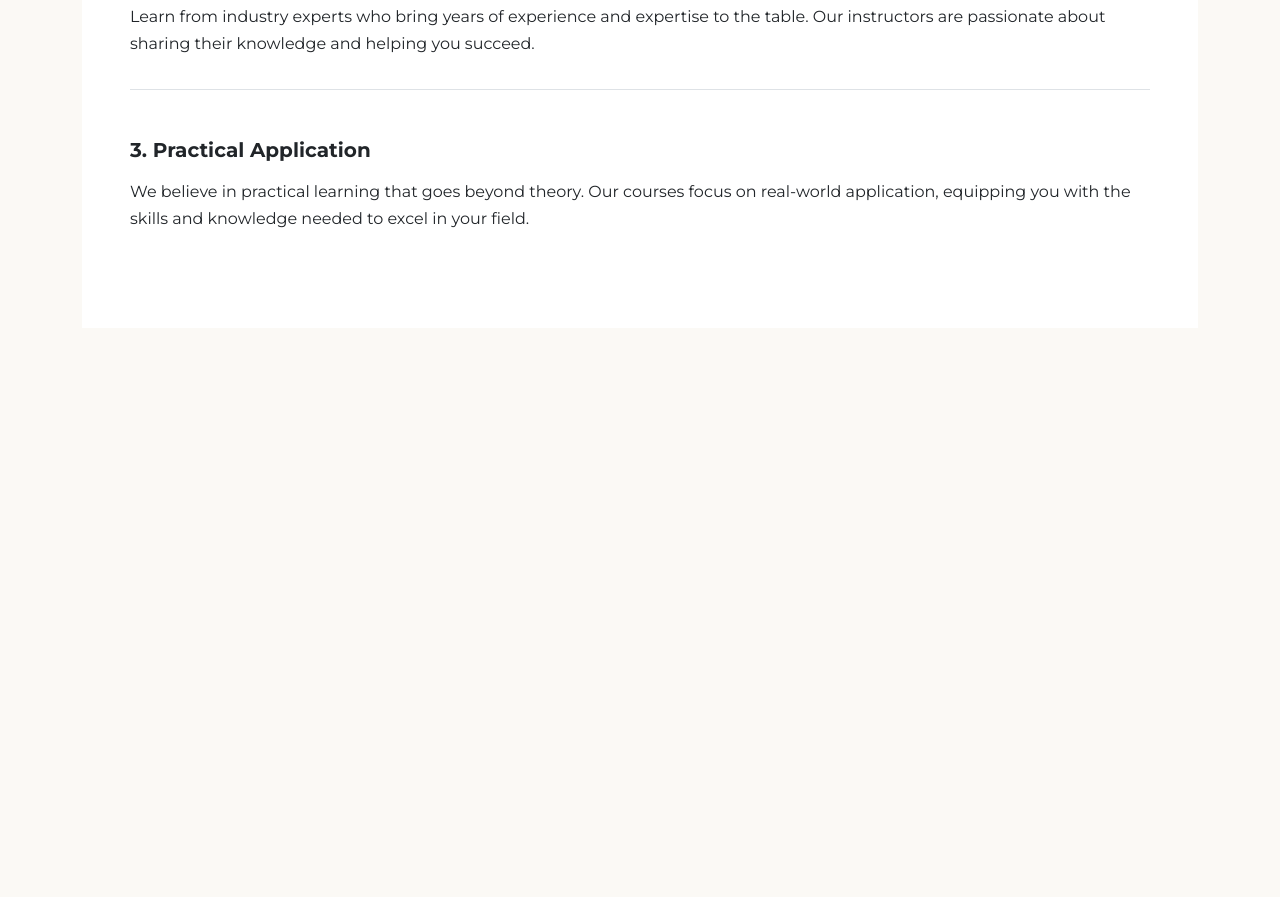
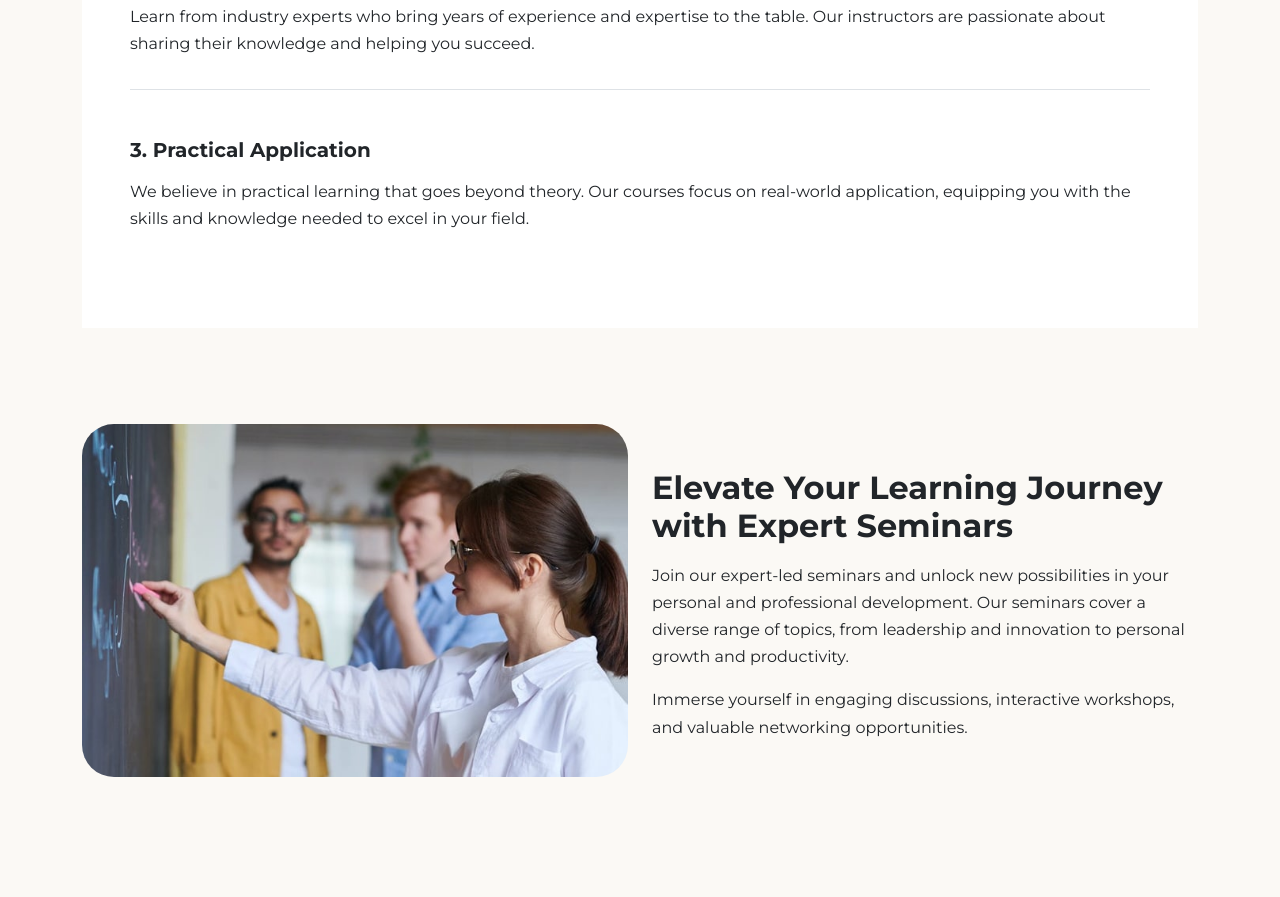
Before and after one commit to wastardy/corso_website, a website: page index.html in a window 1280 px wide. Shown: the part 3455-4352 px from the top of the page. Before the commit the page ends 3783 px from the top, so only its background shows below. Drawn offline with nearby package versions, Linux system fonts and the light colour scheme; files that its build step writes are made by us from their sources.

Commit message:
add second details section

```diff
--- a/index.html
+++ b/index.html
@@ -448,7 +448,33 @@
             </div>
         </section>
 
-
+        <!-- Details 2 -->
+        <section class="details py-6 bg-light">
+            <div class="container">
+                <div class="row">
+                    <div class="col-lg-6">
+                        <img
+                            src="./images/audience.jpg"
+                            alt="instructor"
+                            class="img-fluid rounded-5 mb-4"
+                        />
+                    </div>
+                    <div class="col-lg-6 d-flex flex-column justify-content-center">
+                        <h2>Elevate Your Learning Journey with Expert Seminars</h2>
+                        <p>
+                            Join our expert-led seminars and unlock new possibilities in your
+                            personal and professional development. Our seminars cover a
+                            diverse range of topics, from leadership and innovation to
+                            personal growth and productivity.
+                        </p>
+                        <p>
+                            Immerse yourself in engaging discussions, interactive workshops,
+                            and valuable networking opportunities.
+                        </p>
+                    </div>
+                </div>
+            </div>
+        </section>
 
         <script src="js/bootstrap.bundle.min.js"></script>
         <script src="js/script.js"></script>
```
